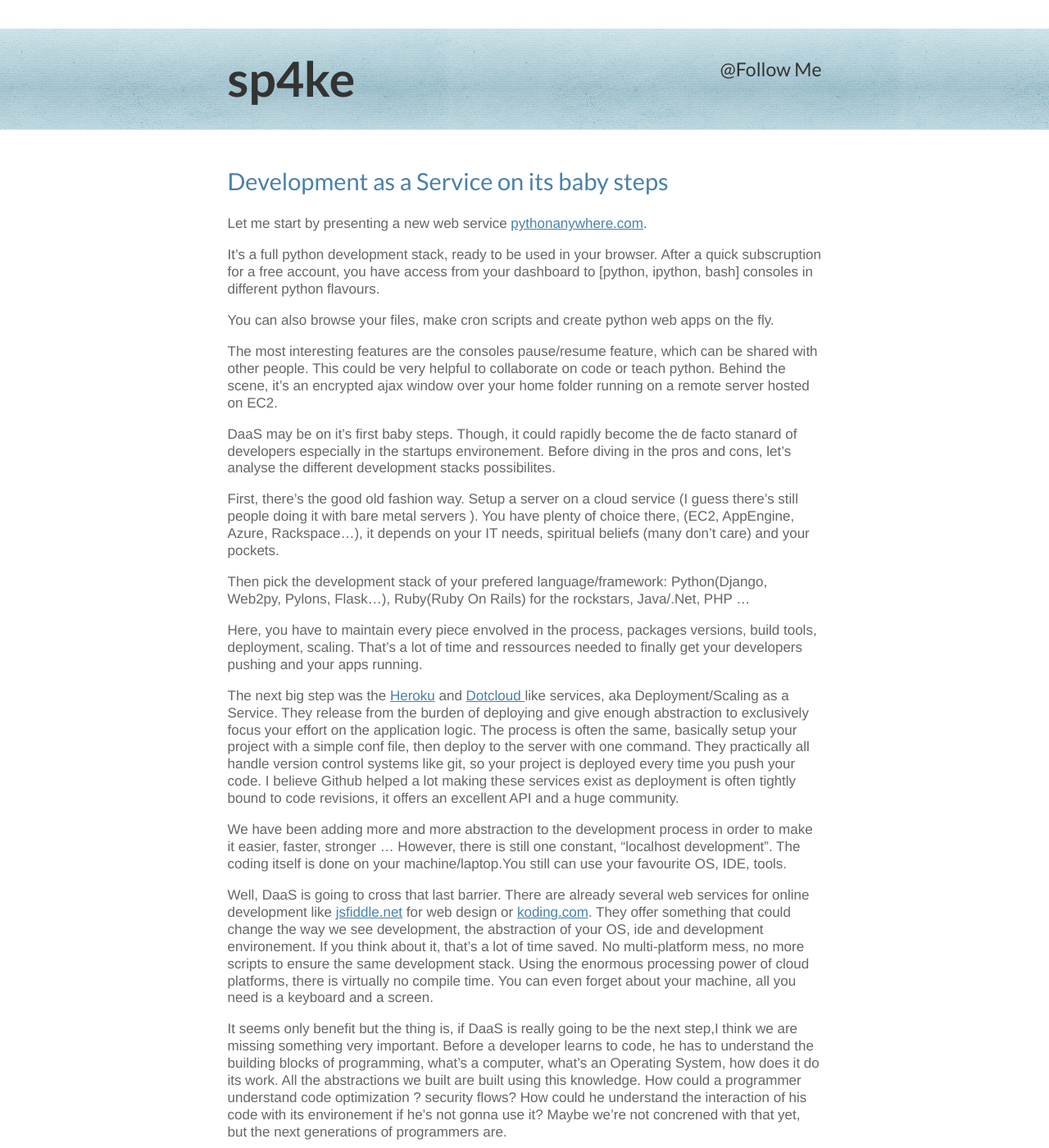
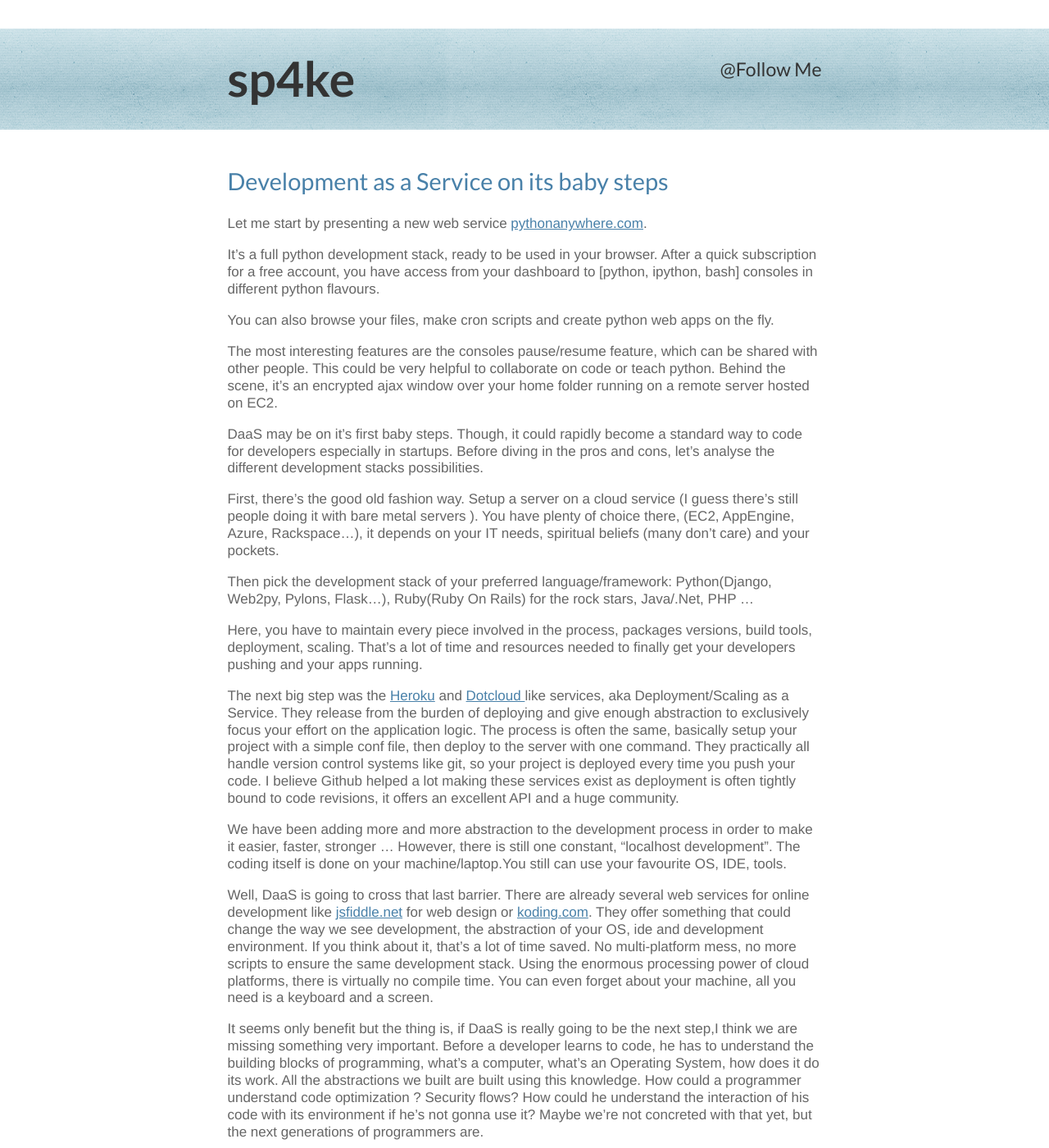
Before and after one commit to blob42/oldblog, a Jekyll site: the page built from _posts/2012-04-29-Development-as-a-Service.markdown, in a window 1280 px wide and 1400 px high. Shown: the whole window at 82% size. Built offline with Jekyll 4.4.1, drawn with Linux system fonts in a browser that asks for light colours; Markdown is read by kramdown in place of the engine named in the settings; comment, search, counter and statistics services are not loaded.

Commit message:
spellcheck

```diff
--- a/_posts/2012-04-29-Development-as-a-Service.markdown
+++ b/_posts/2012-04-29-Development-as-a-Service.markdown
@@ -6,7 +6,7 @@
 
 Let me start by presenting a new web service [pythonanywhere.com](http://www.pythonanywhere.com/).
 
-It's a full python development stack, ready to be used in your browser. After a quick subscruption for a free account,
+It's a full python development stack, ready to be used in your browser. After a quick subscription for a free account,
 you have access from your dashboard to [python, ipython,  bash] consoles in different python flavours.
 
 You can also browse your files, make cron scripts and create python web apps on the fly.
@@ -15,16 +15,16 @@
 with other people. This could be very helpful to collaborate on code or teach python.
 Behind the scene, it's an encrypted ajax window over your home folder running on a remote server hosted on EC2.
 
-DaaS may be on it's first baby steps. Though, it could rapidly become the de facto stanard of developers especially in the startups environement.
-Before diving in the pros and cons, let's analyse the different development stacks possibilites.
+DaaS may be on it's first baby steps. Though, it could rapidly become a standard way to code for developers especially in startups.
+Before diving in the pros and cons, let's analyse the different development stacks possibilities.
 
 First, there's the good old fashion way. Setup a server on a cloud service
 (I guess there's still people doing it with bare metal servers ). You have plenty of choice there, (EC2, AppEngine, Azure, Rackspace...),
 it depends on your IT needs, spiritual beliefs (many don't care) and your pockets.
 
-Then pick the development stack of your prefered language/framework: Python(Django, Web2py, Pylons, Flask...), Ruby(Ruby On Rails) for the rockstars, Java/.Net, PHP ...
+Then pick the development stack of your preferred language/framework: Python(Django, Web2py, Pylons, Flask...), Ruby(Ruby On Rails) for the rock stars, Java/.Net, PHP ...
 
-Here, you have to maintain every piece envolved in the process, packages versions, build tools, deployment, scaling. That's a lot of time and ressources needed to finally get your developers pushing and your apps running.
+Here, you have to maintain every piece involved in the process, packages versions, build tools, deployment, scaling. That's a lot of time and resources needed to finally get your developers pushing and your apps running.
 
 The next big step was the [Heroku](www.heroku.com) and [ Dotcloud ]( www.dotcloud.com ) like services, aka Deployment/Scaling as a Service.
 They release from the burden of deploying and give enough abstraction to exclusively focus your effort on the application logic.
@@ -39,16 +39,16 @@
 
 Well, DaaS is going to cross that last barrier.
 There are already several web services for online development like [jsfiddle.net](jsfiddle.net) for web design or [koding.com](koding.com).
-They offer something that could change the way we see development, the abstraction of your OS, ide and development environement.
+They offer something that could change the way we see development, the abstraction of your OS, ide and development environment.
 If you think about it, that's a lot of time saved. No multi-platform mess, no more scripts to ensure the same development stack. Using the enormous processing power
 of cloud platforms, there is virtually no compile time. You can even forget about your machine, all you need is a keyboard and a screen.
 
 It seems only benefit but the thing is, if DaaS is really going to be the next step,I think we are missing something very important.
 Before a developer learns to code, he has
 to understand the building blocks of programming, what's a computer, what's an Operating System, how does it do its work. All the abstractions we built are built
-using this knowledge. How could a programmer understand code optimization ? security flows?
-How could he understand the interaction of his code with its environement if he's not gonna use it?
-Maybe we're not concrened with that yet, but the next generations of programmers are.
+using this knowledge. How could a programmer understand code optimization ? Security flows?
+How could he understand the interaction of his code with its environment if he's not gonna use it?
+Maybe we're not concreted with that yet, but the next generations of programmers are.
 
 
 What do you think ?
```
